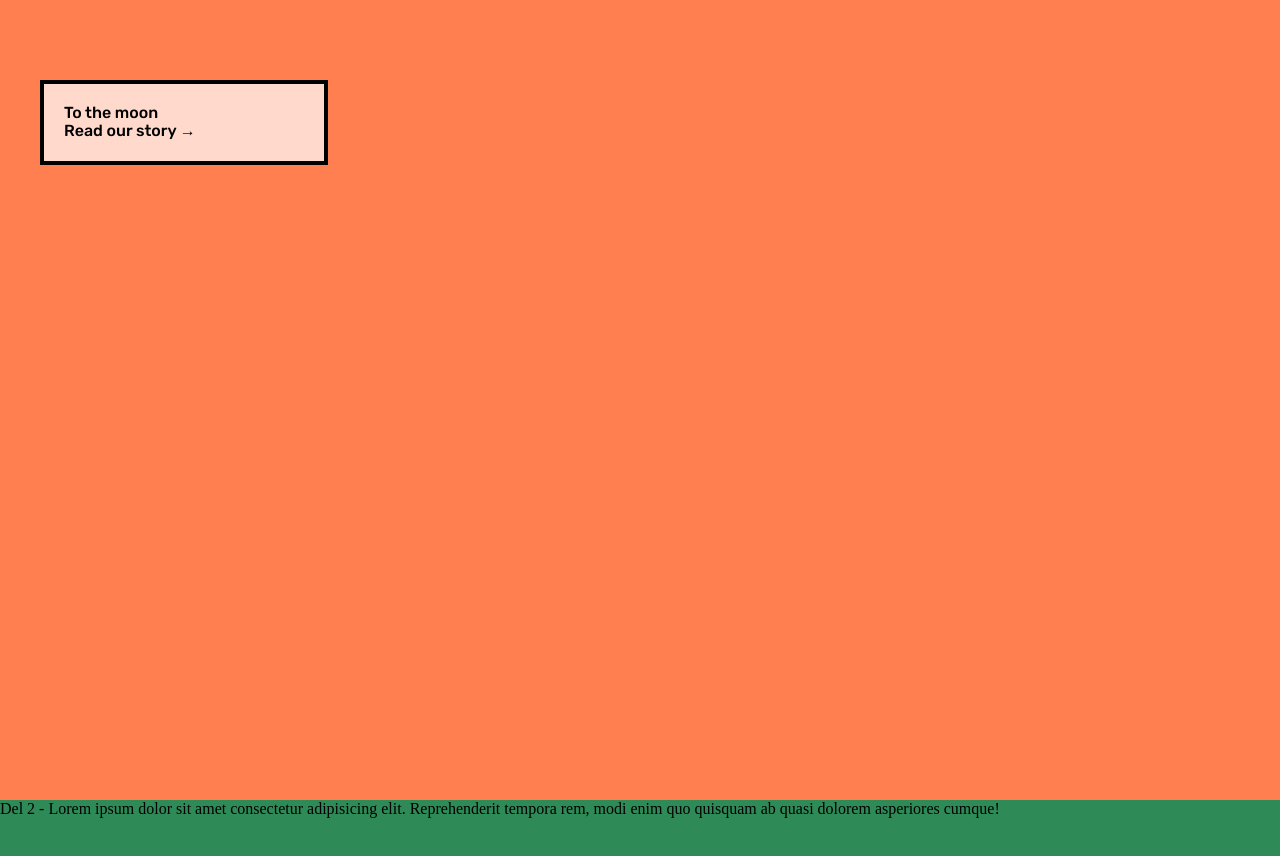
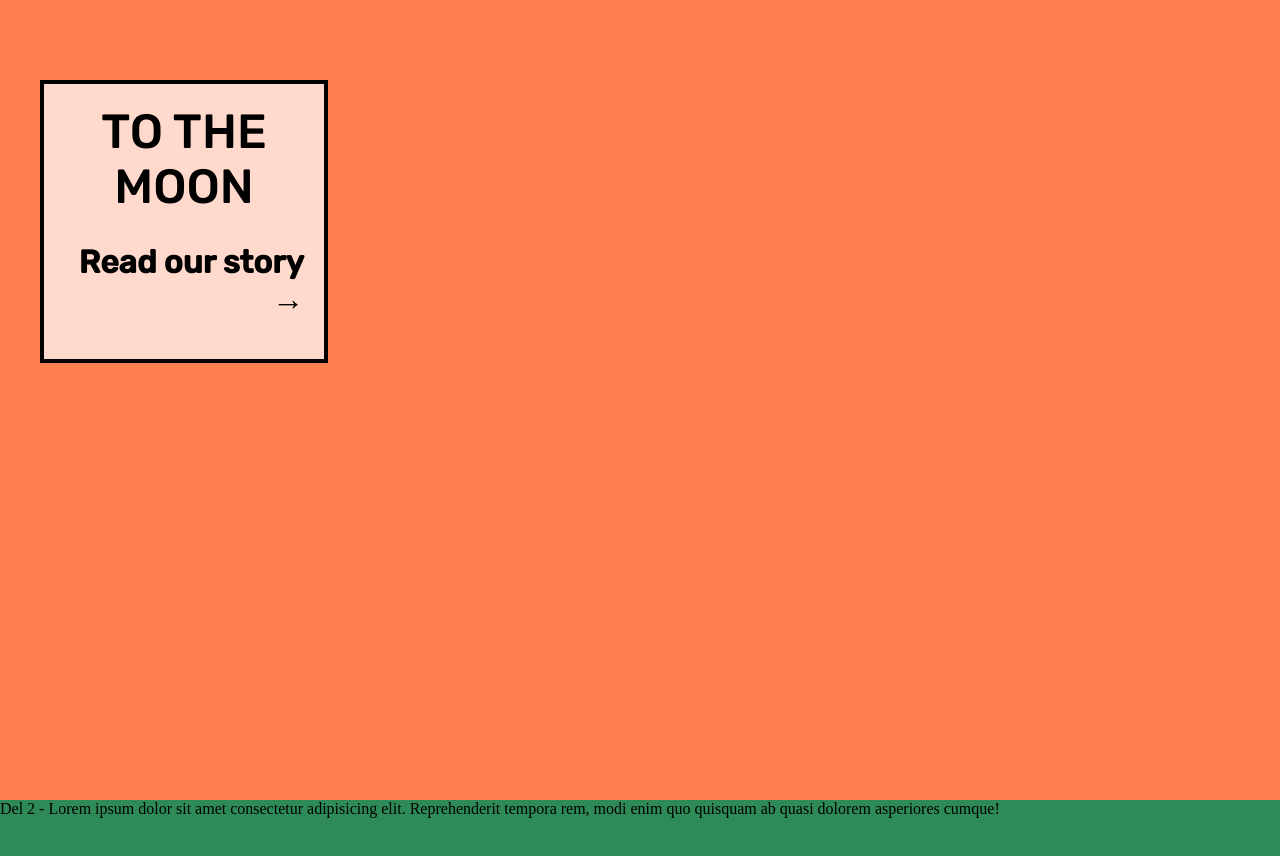
Before and after one commit to aleczks/To-The-Moon-Website, a plain HTML site: page to-the-moon.html in a window 1280 px wide. Shown: the top 856 px of the page. Drawn offline with nearby package versions, Linux system fonts and the light colour scheme; files whose address does not match are found by name.

Commit message:
feedback update: welcome to the moon!

```diff
--- a/to-the-moon.html
+++ b/to-the-moon.html
@@ -4,10 +4,11 @@
     <meta charset="UTF-8">
     <meta http-equiv="X-UA-Compatible" content="IE=edge">
     <meta name="viewport" content="width=device-width, initial-scale=1.0">
-    <title>Document</title>
+    <title>Welcome to the moon</title>
     <link rel="stylesheet" href="to-the-moon-css\normalize.css" type="text/css" />
     <link rel="stylesheet" href="to-the-moon-css\style.css" type="text/css" />
 
+    <!--INLÄNKADE FONTS-->
     <link rel="preconnect" href="https://fonts.googleapis.com">
     <link rel="preconnect" href="https://fonts.gstatic.com" crossorigin>
     <link href="https://fonts.googleapis.com/css2?family=Rubik:wght@300;500&display=swap" rel="stylesheet">
@@ -16,14 +17,15 @@
     <main>
         <section class="full-height astronaut">
           <div class="heading-box">
-            <div class="text">To the moon</div>
-            <div class="link">
+            <div class="to-the-moon-text">to the moon</div>
+            <h1 class="read-our-story-link">
               Read our story
               <span>→</span>
-            </div>
+            </h1>
           </div>
         </section>
 
+          <!--SECTION 2-->
         <section class="full-height text-page">
           Del 2 - Lorem ipsum dolor sit amet consectetur adipisicing elit.
           Reprehenderit tempora rem, modi enim quo quisquam ab quasi dolorem asperiores cumque!
```
